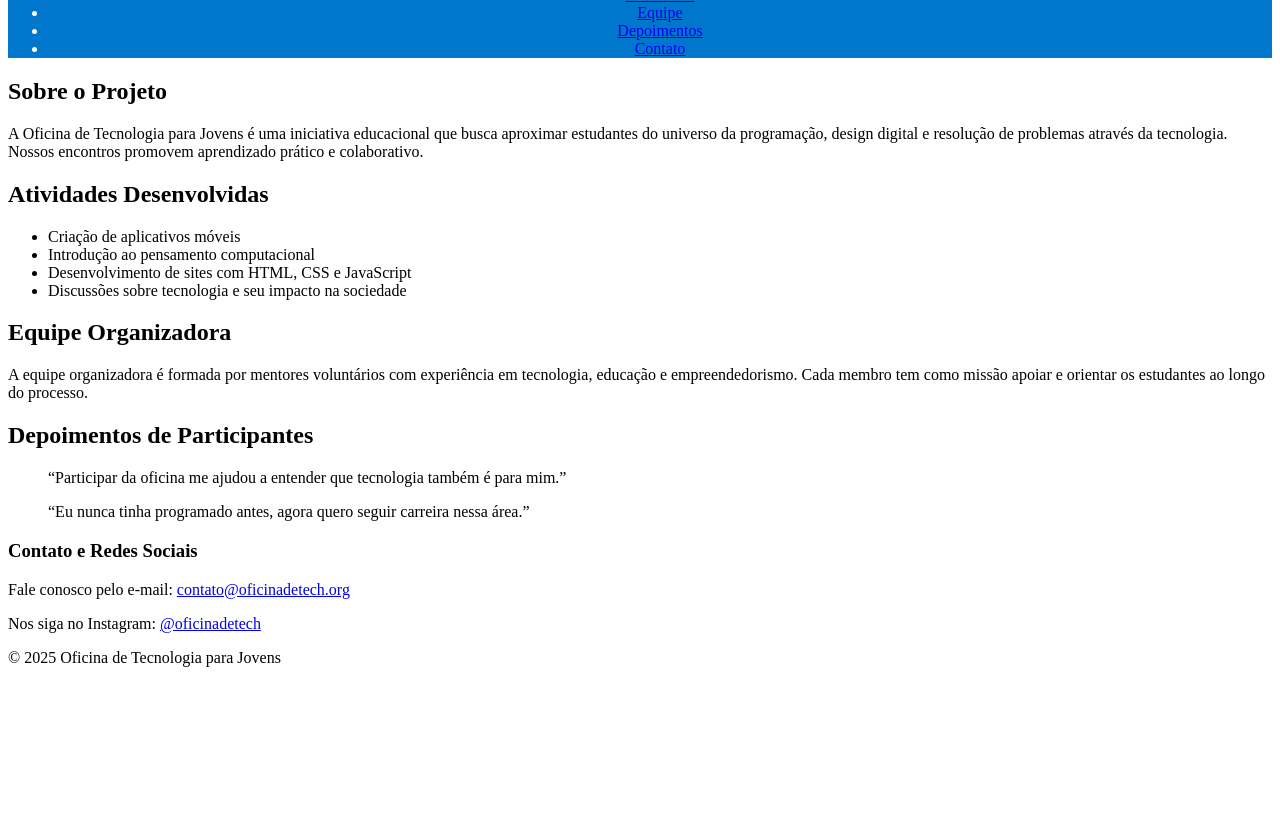
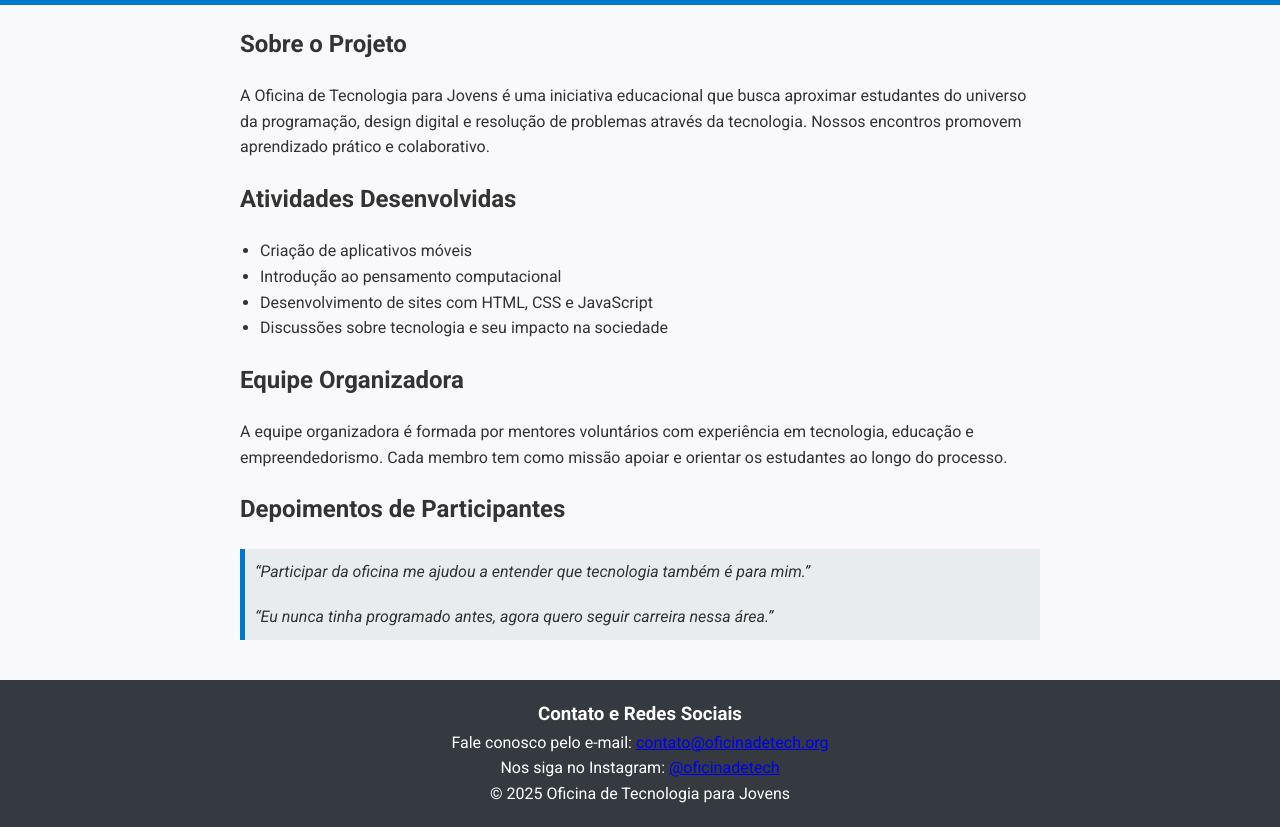
Before and after one commit to IFSPBRA-LPW/tags-semanticas-Isabellamariaalmeida, a plain HTML site: page index.html in a window 1280 px wide. Shown: the part 112-939 px from the top of the page. Before the commit the page ends 800 px from the top, so only its background shows below. Drawn offline with Linux system fonts and the light colour scheme.

Commit message:
atualizando arquivo

```diff
--- a/index.html
+++ b/index.html
@@ -12,18 +12,18 @@
       <h1>Bem-vindos à Oficina de Tecnologia</h1>
       <nav>
         <ul>
-          <li><a href="#sobre">Sobre</a></li>
-          <li><a href="#atividades">Atividades</a></li>
-          <li><a href="#equipe">Equipe</a></li>
-          <li><a href="#depoimentos">Depoimentos</a></li>
-          <li><a href="#contato">Contato</a></li>
+          <li><a class="link" href="#sobre">Sobre</a></li>
+          <li><a class="link" href="#atividades">Atividades</a></li>
+          <li><a  class="link" href="#equipe">Equipe</a></li>
+          <li><a  class="link" href="#depoimentos">Depoimentos</a></li>
+          <li><a  class="link" href="#contato">Contato</a></li>
         </ul>
       </nav>
     </header>
 
     <main>
       <section id="sobre">
-        <h2>Sobre o Projeto</h2>
+        <h2 class="subtitle">Sobre o Projeto</h2>
         <p>
           A Oficina de Tecnologia para Jovens é uma iniciativa educacional que
           busca aproximar estudantes do universo da programação, design digital
@@ -33,8 +33,8 @@
       </section>
 
       <section id="atividades">
-        <h2>Atividades Desenvolvidas</h2>
-        <ul>
+        <h2 class="subtitle">Atividades Desenvolvidas</h2>
+        <ul class="list-ativ">
           <li>Criação de aplicativos móveis</li>
           <li>Introdução ao pensamento computacional</li>
           <li>Desenvolvimento de sites com HTML, CSS e JavaScript</li>
@@ -43,7 +43,7 @@
       </section>
 
       <section id="equipe">
-        <h2>Equipe Organizadora</h2>
+        <h2 class="subtitle">Equipe Organizadora</h2>
         <p>
           A equipe organizadora é formada por mentores voluntários com
           experiência em tecnologia, educação e empreendedorismo. Cada membro
@@ -52,15 +52,15 @@
       </section>
 
       <section id="depoimentos">
-        <h2>Depoimentos de Participantes</h2>
+        <h2 class="subtitle">Depoimentos de Participantes</h2>
         <article>
-          <blockquote>
+          <blockquote class="citacoes">
             “Participar da oficina me ajudou a entender que tecnologia também é
             para mim.”
           </blockquote>
         </article>
         <article>
-          <blockquote>
+          <blockquote  class="citacoes">
             “Eu nunca tinha programado antes, agora quero seguir carreira nessa
             área.”
           </blockquote>
--- a/styles/index.css
+++ b/styles/index.css
@@ -1,11 +1,23 @@
 @import url('https://fonts.googleapis.com/css2?family=Inter:ital,opsz,wght@0,14..32,100..900;1,14..32,100..900&family=Roboto:ital,wght@0,100..900;1,100..900&display=swap');
-{
-    font-family: font-family: "Roboto", sans-serif;
+
+
+* {
+
+    font-family: "Roboto", sans-serif;
+    line-height:1.6;
     margin: 0;
     padding: 0;
-    color: #333333;
-    background-color: #F9F8FA;
-    line-height:1.6;
+}
+
+body{
+     background-color: #F9F8FA;
+     color: #333;
+     line-height:1.6;
+}
+ main{
+    max-width:800px;
+    margin:auto;
+
 }
 
 
@@ -13,4 +25,50 @@
     background-color: #0077CC;
     color: #FFFFFF;
     text-align: center;
+    padding:20px;
+
 }
+
+.link{
+    color: white;
+    text-decoration:none;
+}
+.link:hover{
+    color:yellow;
+}
+.link:visited{
+    color:aqua;
+}
+nav ul{
+    list-style: none;
+    display:flex;
+    justify-content:center;
+    gap:15px;
+}
+.subtitle{
+    margin: 20px 0px;
+}
+
+.list-ativ{
+    margin:20px;
+}
+.citacoes{
+    background-color: #e9ecef;
+    border-left:5px solid #0077cc;
+    margin-botton:20px;
+    padding:10px;
+    font-style:italic
+
+}
+
+footer{
+    color:white;
+    text-align:center;
+    background-color: #343a40;
+    padding:20px;
+    margin-top:40px;
+}
+footerh3{
+    font-weight:600;
+    margin:10px;
+}
```
